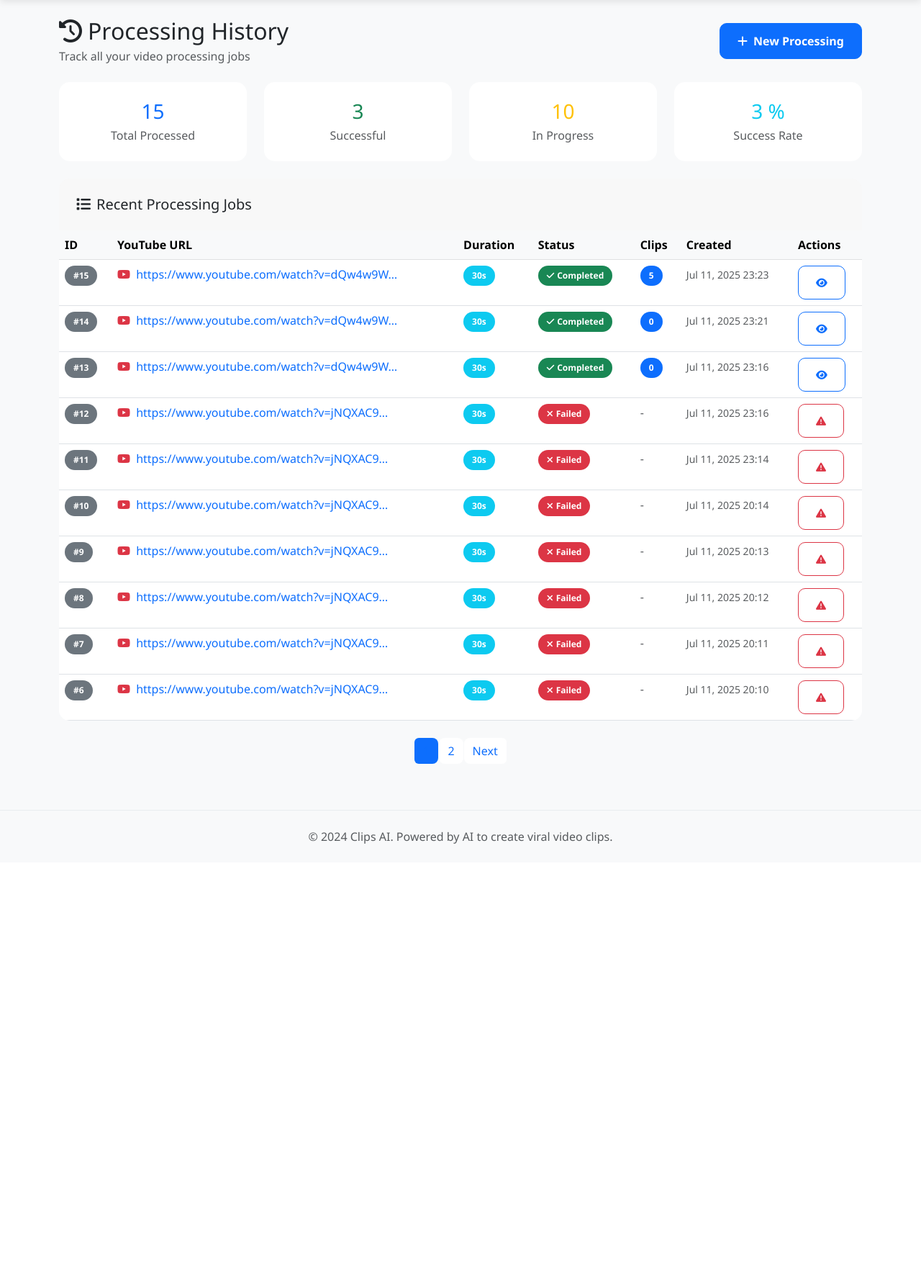
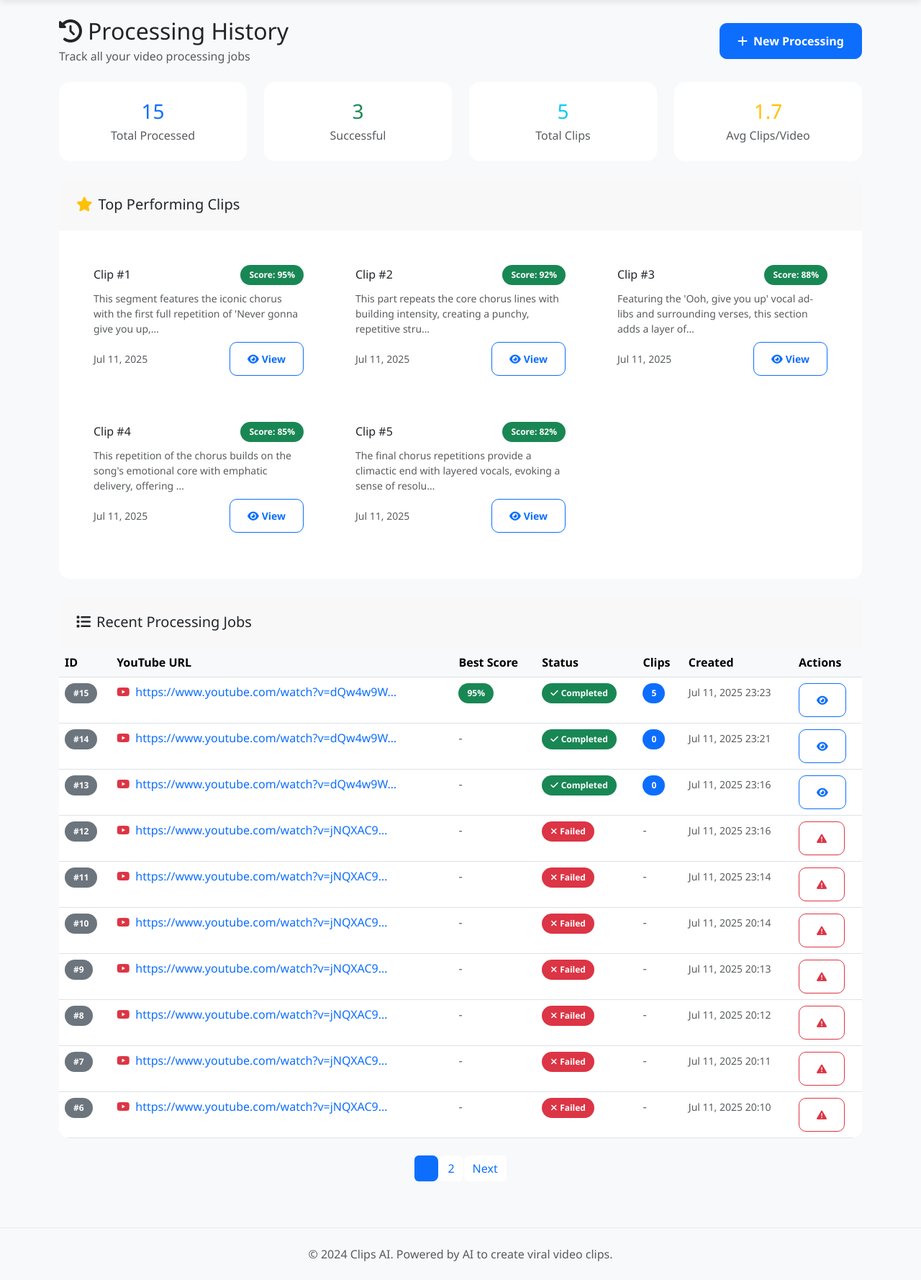
Before and after one commit to shanyukollipara/clips-ai, a Django app: page /history/ in a window 1280 px wide. Shown: the part 62-1840 px from the top of the page at 72% size. Before the commit the page ends 1234 px from the top, so only its background shows below. Run offline with Django 4.2, Linux system fonts and the light colour scheme; data comes from the database, SQL or seed files in the repository; parts of the project's set-up code (start-up, migrations or seed data) failed here and were passed over; some libraries are stand-ins or nearby versions.

Commit message:
Enhance history page with best scores and top clips, add auto-redirect after processing

```diff
--- a/core/templates/core/history.html
+++ b/core/templates/core/history.html
@@ -39,26 +39,54 @@
             <div class="col-md-3">
                 <div class="card text-center">
                     <div class="card-body">
-                        <h3 class="text-warning mb-1">{{ video_processings|length }}</h3>
-                        <p class="text-muted mb-0">In Progress</p>
+                        <h3 class="text-info mb-1">{{ total_clips_generated }}</h3>
+                        <p class="text-muted mb-0">Total Clips</p>
                     </div>
                 </div>
             </div>
             <div class="col-md-3">
                 <div class="card text-center">
                     <div class="card-body">
-                        <h3 class="text-info mb-1">
-                            {% if total_processed > 0 %}
-                                {{ successful_processings|floatformat:0 }}
-                            {% else %}
-                                0
-                            {% endif %}%
-                        </h3>
-                        <p class="text-muted mb-0">Success Rate</p>
+                        <h3 class="text-warning mb-1">{{ avg_clips_per_video }}</h3>
+                        <p class="text-muted mb-0">Avg Clips/Video</p>
                     </div>
                 </div>
             </div>
         </div>
+
+        <!-- Top Clips Section -->
+        {% if top_clips %}
+        <div class="card mb-4">
+            <div class="card-header">
+                <h5 class="mb-0">
+                    <i class="fas fa-star text-warning me-2"></i>Top Performing Clips
+                </h5>
+            </div>
+            <div class="card-body">
+                <div class="row">
+                    {% for clip in top_clips %}
+                    <div class="col-md-4 mb-3">
+                        <div class="card h-100">
+                            <div class="card-body">
+                                <div class="d-flex justify-content-between align-items-center mb-2">
+                                    <h6 class="mb-0">Clip #{{ clip.id }}</h6>
+                                    <span class="badge bg-success">Score: {{ clip.virality_score }}%</span>
+                                </div>
+                                <p class="text-muted small mb-2">{{ clip.justification|truncatechars:100 }}</p>
+                                <div class="d-flex justify-content-between align-items-center">
+                                    <small class="text-muted">{{ clip.created_at|date:"M d, Y" }}</small>
+                                    <a href="{% url 'core:clip_detail' clip.id %}" class="btn btn-sm btn-outline-primary">
+                                        <i class="fas fa-eye me-1"></i>View
+                                    </a>
+                                </div>
+                            </div>
+                        </div>
+                    </div>
+                    {% endfor %}
+                </div>
+            </div>
+        </div>
+        {% endif %}
 
         <!-- Processing History Table -->
         <div class="card">
@@ -75,7 +103,7 @@
                                 <tr>
                                     <th>ID</th>
                                     <th>YouTube URL</th>
-                                    <th>Duration</th>
+                                    <th>Best Score</th>
                                     <th>Status</th>
                                     <th>Clips</th>
                                     <th>Created</th>
@@ -84,7 +112,7 @@
                             </thead>
                             <tbody>
                                 {% for processing in video_processings %}
-                                <tr>
+                                <tr data-processing-id="{{ processing.id }}">
                                     <td>
                                         <span class="badge bg-secondary">#{{ processing.id }}</span>
                                     </td>
@@ -95,7 +123,11 @@
                                         </a>
                                     </td>
                                     <td>
-                                        <span class="badge bg-info">{{ processing.clip_duration }}s</span>
+                                        {% if processing.best_score %}
+                                            <span class="badge bg-success">{{ processing.best_score }}%</span>
+                                        {% else %}
+                                            <span class="text-muted">-</span>
+                                        {% endif %}
                                     </td>
                                     <td>
                                         {% if processing.status == 'completed' %}
@@ -118,7 +150,7 @@
                                     </td>
                                     <td>
                                         {% if processing.status == 'completed' %}
-                                            <span class="badge bg-primary">{{ processing.clips.count }}</span>
+                                            <span class="badge bg-primary">{{ processing.clip_count }}</span>
                                         {% else %}
                                             <span class="text-muted">-</span>
                                         {% endif %}
@@ -247,27 +279,27 @@ function checkStatus(processingId) {
                     location.reload();
                 } else if (data.status === 'failed') {
                     showErrorDetails(data.error_message || 'Processing failed');
-                } else {
-                    ClipsAI.showToast('Still processing...', 'info');
                 }
-            } else {
-                ClipsAI.showToast('Failed to check status', 'danger');
             }
         })
         .catch(error => {
-            ClipsAI.showToast('Network error', 'danger');
+            showErrorDetails('Failed to check status: ' + error);
         });
 }
 
-// Auto-refresh processing items
+// Auto-refresh processing status
+document.addEventListener('DOMContentLoaded', function() {
+    const processingRows = document.querySelectorAll('tr[data-status="processing"]');
+    if (processingRows.length > 0) {
         setInterval(() => {
-    const processingRows = document.querySelectorAll('[data-status="processing"]');
             processingRows.forEach(row => {
                 const processingId = row.dataset.processingId;
                 if (processingId) {
                     checkStatus(processingId);
                 }
             });
-}, 30000); // Check every 30 seconds
+        }, 5000);
+    }
+});
 </script>
 {% endblock %}
--- a/core/views.py
+++ b/core/views.py
@@ -356,7 +356,11 @@ def download_clip(request, clip_id):
 
 def history(request):
     """Display processing history with enhanced stats"""
-    video_processings = VideoProcessing.objects.all().order_by('-created_at')
+    # Get all video processings and annotate with best clip score
+    video_processings = VideoProcessing.objects.annotate(
+        best_score=models.Max('clips__virality_score'),
+        clip_count=models.Count('clips')
+    ).order_by('-best_score', '-created_at')
 
     # Paginate results
     paginator = Paginator(video_processings, 10)  # 10 items per page
@@ -369,13 +373,17 @@ def history(request):
     total_clips = ViralClip.objects.count()
     avg_clips_per_video = total_clips / successful_processings if successful_processings > 0 else 0
 
+    # Get top performing clips
+    top_clips = ViralClip.objects.order_by('-virality_score')[:5]
+
     context = {
         'video_processings': page_obj,
         'total_processed': total_processed,
         'successful_processings': successful_processings,
         'total_clips_generated': total_clips,
         'avg_clips_per_video': round(avg_clips_per_video, 1),
-        'success_percentage': (successful_processings / total_processed * 100) if total_processed > 0 else 0
+        'success_percentage': (successful_processings / total_processed * 100) if total_processed > 0 else 0,
+        'top_clips': top_clips
     }
 
     return render(request, 'core/history.html', context)
--- a/static/js/main.js
+++ b/static/js/main.js
@@ -217,6 +217,60 @@ document.addEventListener('DOMContentLoaded', function() {
     ClipsAI.initPopovers();
     ClipsAI.lazyLoadImages();
 
+    // Handle video processing form submission
+    const processingForm = document.getElementById('processingForm');
+    if (processingForm) {
+        processingForm.addEventListener('submit', async function(e) {
+            e.preventDefault();
+
+            const submitButton = this.querySelector('button[type="submit"]');
+            const youtubeUrl = this.querySelector('#youtubeUrl').value;
+            const clipDuration = parseInt(this.querySelector('#clipDuration').value);
+
+            if (!ClipsAI.validateYouTubeUrl(youtubeUrl)) {
+                ClipsAI.showToast('Please enter a valid YouTube URL', 'danger');
+                return;
+            }
+
+            // Disable submit button and show loading state
+            submitButton.disabled = true;
+            submitButton.innerHTML = '<i class="fas fa-spinner fa-spin me-2"></i>Processing...';
+
+            try {
+                const response = await fetch('/process/', {
+                    method: 'POST',
+                    headers: {
+                        'Content-Type': 'application/json',
+                        'X-CSRFToken': ClipsAI.getCSRFToken()
+                    },
+                    body: JSON.stringify({
+                        youtube_url: youtubeUrl,
+                        clip_duration: clipDuration
+                    })
+                });
+
+                const data = await response.json();
+
+                if (data.success) {
+                    ClipsAI.showToast('Processing started! Redirecting to history...', 'success');
+                    // Redirect to history page after a short delay
+                    setTimeout(() => {
+                        window.location.href = '/history/';
+                    }, 1500);
+                } else {
+                    ClipsAI.showToast(data.error || 'Processing failed', 'danger');
+                    submitButton.disabled = false;
+                    submitButton.innerHTML = 'Generate Viral Clips';
+                }
+            } catch (error) {
+                console.error('Processing failed:', error);
+                ClipsAI.showToast('Failed to start processing', 'danger');
+                submitButton.disabled = false;
+                submitButton.innerHTML = 'Generate Viral Clips';
+            }
+        });
+    }
+
     // Add smooth scrolling to all links
     document.querySelectorAll('a[href^="#"]').forEach(anchor => {
         anchor.addEventListener('click', function (e) {
@@ -227,16 +281,6 @@ document.addEventListener('DOMContentLoaded', function() {
                     behavior: 'smooth',
                     block: 'start'
                 });
-            }
-        });
-    });
-
-    // Add loading states to buttons
-    document.querySelectorAll('button[type="submit"]').forEach(button => {
-        button.addEventListener('click', function() {
-            if (this.form && this.form.checkValidity()) {
-                this.disabled = true;
-                this.innerHTML = '<i class="fas fa-spinner fa-spin me-2"></i>Processing...';
             }
         });
     });
```
Lines whose indentation alone changed are shown as unchanged.
